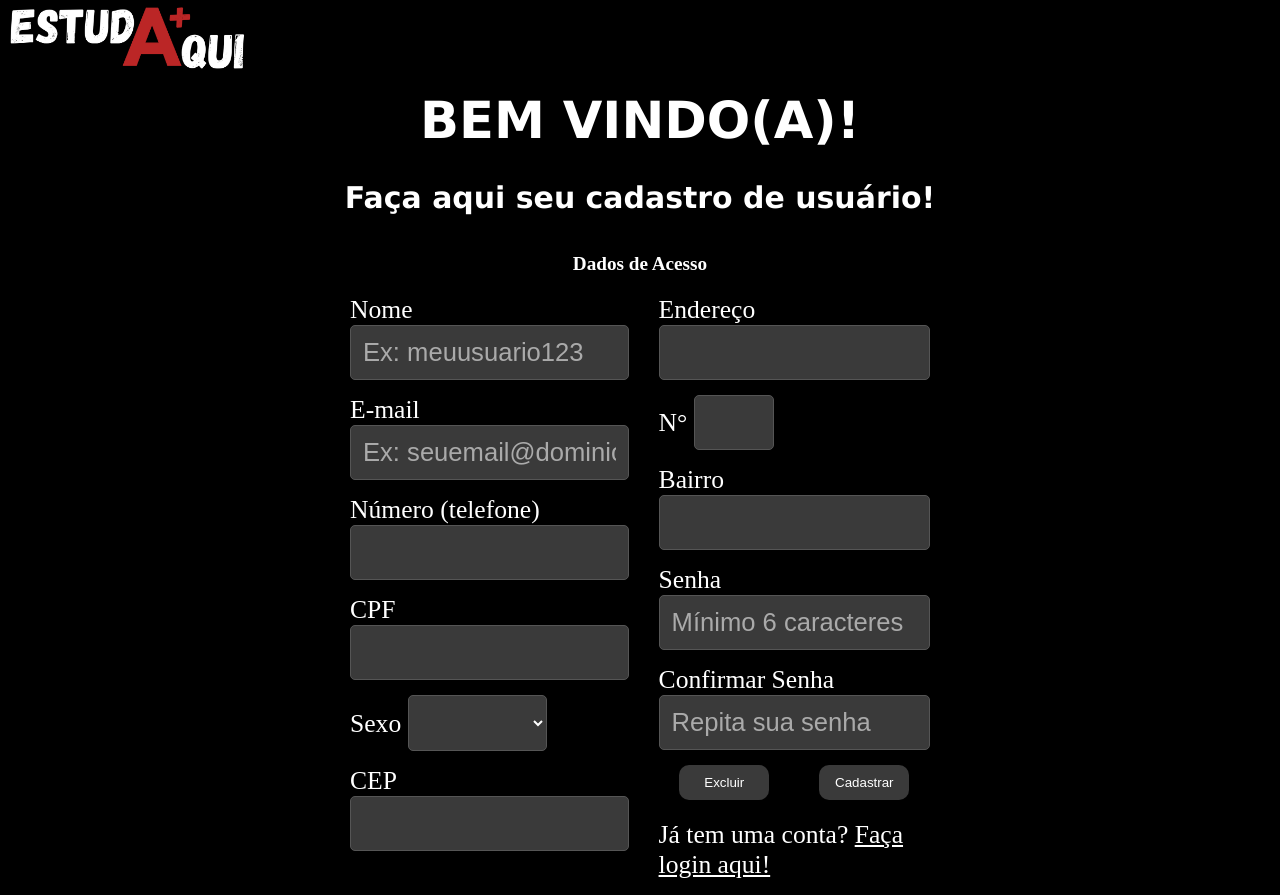
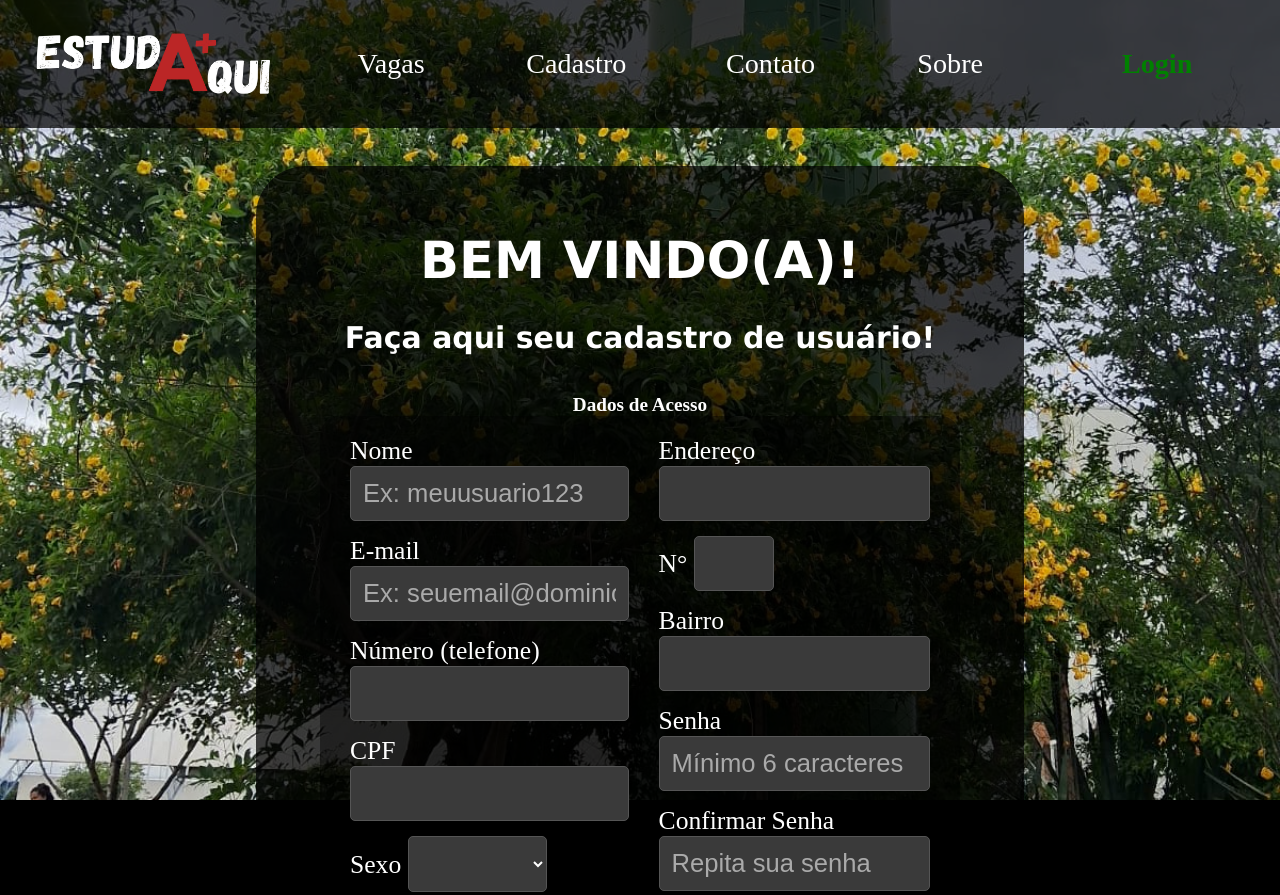
Before and after one commit to Marchiello/EstudAqui, a plain HTML site: page cad-user.html in a window 1280 px wide. Shown: the top 895 px of the page. Drawn offline with Linux system fonts and the light colour scheme.

Commit message:
fix: Paginas de Cadastro
A feature de mudança de imagens de fundo foi corrigida e a pagina `cad_user.html` foi implementada para uso

```diff
--- a/cad-user.html
+++ b/cad-user.html
@@ -10,24 +10,33 @@
     <link rel="stylesheet" href="cad-user.css">
 </head>
 <body>
+    <div id="background-rotator">
+        <div class="bg-layer"></div>
+        <div class="bg-layer"></div>
+    </div>
+
     <header>
-        <!-- <a href="" class="logo">
+        <div class="header-content">
 
-        </a> -->
-
-        <div class="logo"></div>
-
-        <div class="burger-menu">
-            <i class="fa-solid fa-bars"></i>
+            <a href="index.html" class="logo"></a>
+            <div class="burger-menu">
+                <i class="fa-solid fa-bars"></i>
+            </div>
+            <nav class="header-nav">
+                <a class="header-nav-option" href="vagas.html">Vagas</a>
+                <a class="header-nav-option" href="cad-user.html">Cadastro</a>
+                <a class="header-nav-option" href="contato.html">Contato</a>
+                <a class="header-nav-option" href="sobre.html">Sobre</a>
+            </nav>
+            <a id="login-button" href="login.html">Login</a>
         </div>
-
-        <nav style="display: none;">
-            <a href="">Gavião</a>
-            <a href="">Gostosão</a>
-            <a href="">Bonito</a>
-        </nav>
-
-        <a id="login-button" href="" style="display: none;">Login</a>
+        <div class="mobile-menu">
+            <a href="vagas.html" class="mobile-menu-button">Vagas</a>
+            <a href="login.html" class="mobile-menu-button">Login</a>
+            <a href="" class="mobile-menu-button">Cadastro</a>
+            <a href="contato.html" class="mobile-menu-button">Contato</a>
+            <a href="sobre.html" class="mobile-menu-button">Sobre</a>
+        </div>
     </header>
     <main>
         <div class="container" id="conteiner-principal">
@@ -111,7 +120,7 @@
                          </div>
 
 
-                         <p class="login-redirect">Já tem uma conta? <a href="index.html">Faça login aqui!</a></p>
+                         <p class="login-redirect">Já tem uma conta? <a href="login.html">Faça login aqui!</a></p>
 
                      </div>
 
```
Also changed, not shown: cad-colaborador.html (+27 -18 lines), cad-instituicao.html (+26 -17 lines), contato.html (+1 -1 lines), index.html (+1 -1 lines), login.html (+1 -1 lines), sobre.html (+1 -1 lines), vagas.html (+1 -1 lines).
